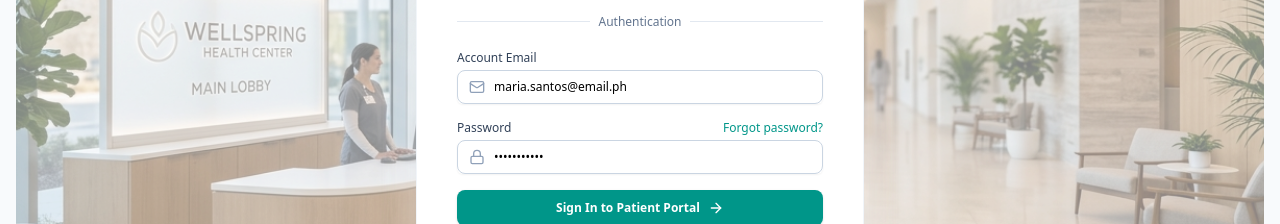
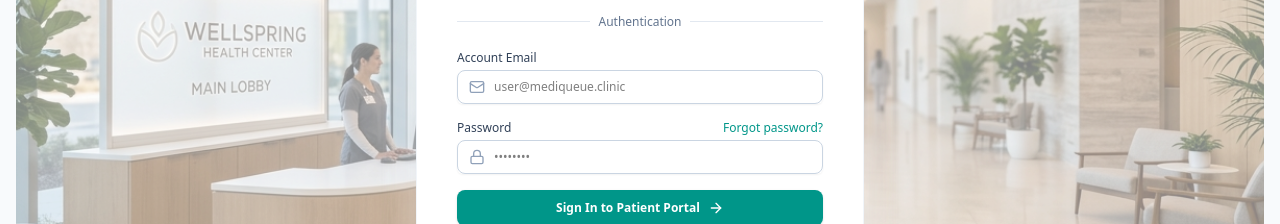
Before and after one commit to SaaaamAbje/MediQueue, a React (Vite) app: page / in a window 1280 px wide. Shown: the part 465-689 px from the top of the page. Built offline with nearby package versions, Linux system fonts and the light colour scheme.

Commit message:
feat(auth): remove hardcoded credentials from login view
Removed automatic credential population to improve security and require explicit user input during authentication.

```diff
--- a/src/views/auth/LoginView.tsx
+++ b/src/views/auth/LoginView.tsx
@@ -17,32 +17,20 @@ import {
 interface LoginViewProps {
   onNavigate: (view: string) => void;
   targetSystem?: 'patient' | 'doctor' | 'admin';
+  onSelectSystem?: (system: 'patient' | 'doctor' | 'admin') => void;
 }
 
 export const LoginView: React.FC<LoginViewProps> = ({
   onNavigate,
   targetSystem = 'patient',
+  onSelectSystem,
 }) => {
   const { login, quickSwitch, isLoading } = useAuth();
   const { showToast } = useNotifications();
 
   const [email, setEmail] = useState('');
-  const [password, setPassword] = useState('password123');
+  const [password, setPassword] = useState('');
   const [error, setError] = useState<string | null>(null);
-
-  // Set default credentials based on targetSystem
-  useEffect(() => {
-    if (targetSystem === 'patient') {
-      setEmail('maria.santos@email.ph');
-      setPassword('password123');
-    } else if (targetSystem === 'doctor') {
-      setEmail('dr.sarah.ramos@mediqueue.clinic');
-      setPassword('password123');
-    } else if (targetSystem === 'admin') {
-      setEmail('admin@mediqueue.clinic');
-      setPassword('password123');
-    }
-  }, [targetSystem]);
 
   const handleSubmit = async (e: React.FormEvent) => {
     e.preventDefault();
```
